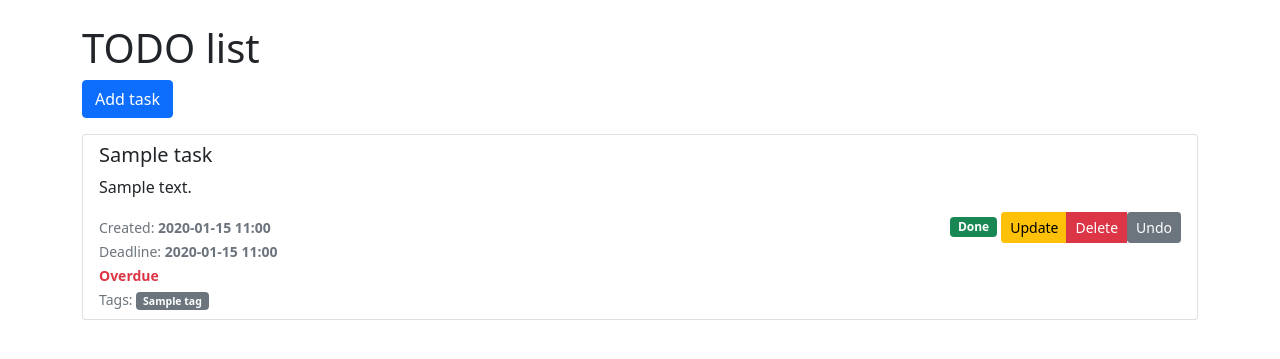
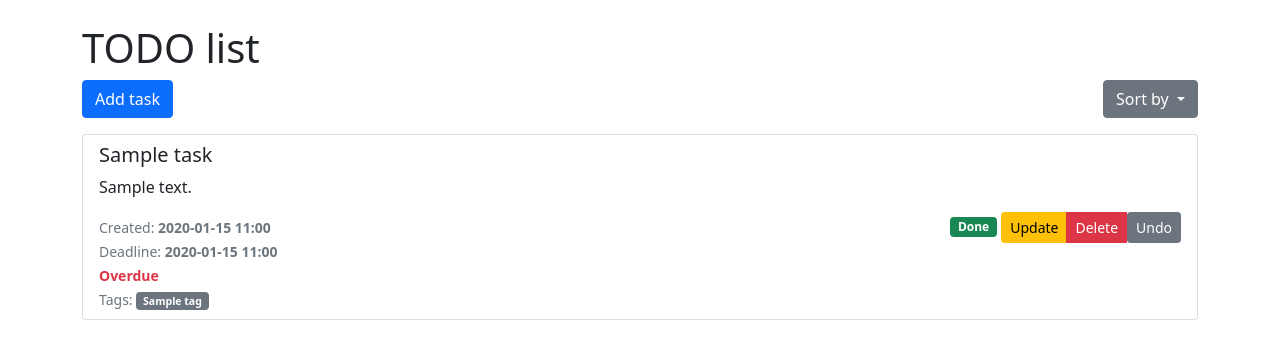
Before and after one commit to Gilgumish/todo-list, a Django app: page / in a window 1280 px wide. Shown: the part 58-417 px from the top of the page. Run offline with Django 5.2, Linux system fonts and the light colour scheme; a user stored in the database is signed in; tables that the repository leaves empty hold one stand-in row (values such as "Sample post").

Commit message:
add sort_by in home page

```diff
--- a/templates/to-do-app/home.html
+++ b/templates/to-do-app/home.html
@@ -4,7 +4,19 @@
 
 {% block content %}
 <h1>TODO list</h1>
-<a href="{% url 'to_do_app:add_task' %}" class="btn btn-primary mb-3">Add task</a>
+<div class="d-flex justify-content-between mb-3">
+    <a href="{% url 'to_do_app:add_task' %}" class="btn btn-primary">Add task</a>
+    <div class="dropdown">
+        <button class="btn btn-secondary dropdown-toggle" type="button" id="dropdownMenuButton" data-bs-toggle="dropdown" aria-expanded="false">
+            Sort by
+        </button>
+        <ul class="dropdown-menu" aria-labelledby="dropdownMenuButton">
+            <li><a class="dropdown-item" href="?sort_by=created_at">Date Created</a></li>
+            <li><a class="dropdown-item" href="?sort_by=deadline">Deadline</a></li>
+            <li><a class="dropdown-item" href="?sort_by=status">Status</a></li>
+        </ul>
+    </div>
+</div>
 <div class="list-group">
     {% for task in tasks %}
     <div class="list-group-item d-flex justify-content-between align-items-center">
--- a/to_do_app/views.py
+++ b/to_do_app/views.py
@@ -1,6 +1,7 @@
 from django.contrib.auth import login, authenticate, logout
 from django.contrib.auth.decorators import login_required
 from django.contrib.auth.forms import AuthenticationForm
+from django.db.models import Case, When
 from django.shortcuts import render, redirect, get_object_or_404
 from django.contrib.auth.models import AnonymousUser
 from django.utils import timezone
@@ -44,9 +45,18 @@ def logout_view(request):
 
 @login_required
 def home(request):
-    tasks = Task.objects.filter(user=request.user).order_by('deadline')
+    sort_by = request.GET.get('sort_by', 'created_at')
+    if sort_by == 'status':
+        tasks = Task.objects.filter(user=request.user).annotate(
+            status_order=Case(
+                When(is_done=True, then=0),
+                When(is_done=False, then=1),
+            )
+        ).order_by('status_order', '-created_at')
+    else:
+        tasks = Task.objects.filter(user=request.user).order_by(sort_by)
     now = timezone.now()
-    return render(request, "to-do-app/home.html", {'tasks': tasks, 'now': now})
+    return render(request, "to-do-app/home.html", {'tasks': tasks, 'now': now, 'sort_by': sort_by})
 
 
 @login_required
```
Also changed, not shown: to_do_app/migrations/0001_initial.py (added).
